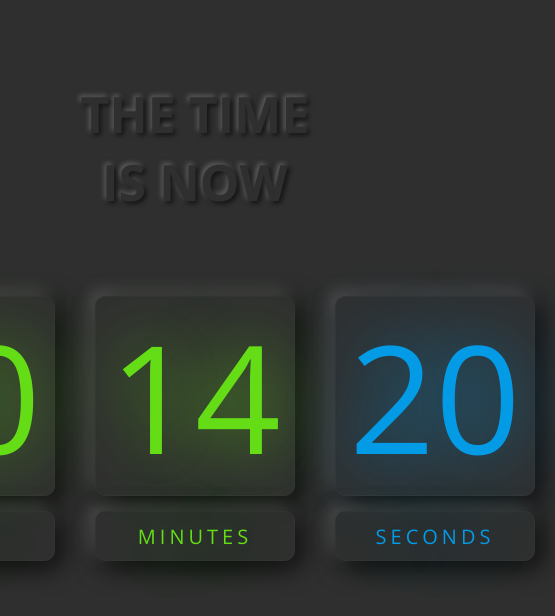
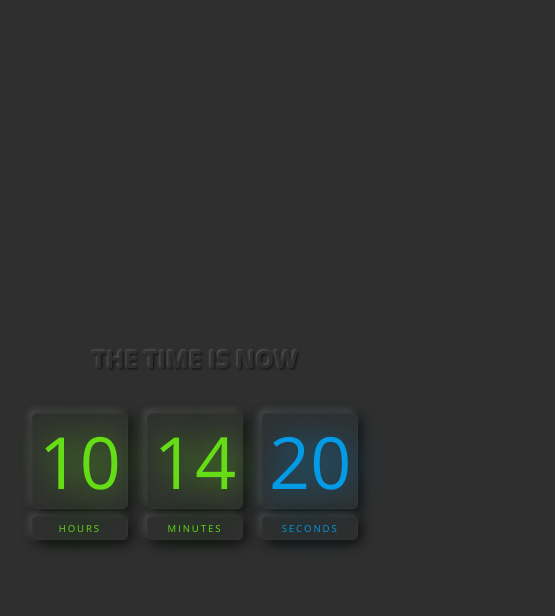
Before and after one commit to RaziRaiyan/Nomorphic-Watch, a plain HTML site: page index.html in a window 390 px wide. Shown: the whole page, 555 px wide, since content can reach past the window. Drawn offline with nearby package versions, Linux system fonts and the light colour scheme.

Commit message:
'finished_responsiveness'

```diff
--- a/index.css
+++ b/index.css
@@ -18,6 +18,12 @@
   --shadow-light: 0 2rem 5rem rgba(0, 0, 0, 0.3);
 
   --line: 1px solid var(--color-grey-light-4);
+
+  --bp-largest: 75em;
+  --bp-large: 68.75em;
+  --bp-medium: 56.25em;
+  --bp-small: 37.5em;
+  --bp-smallest: 31.25em;
 }
 
 * {
@@ -31,6 +37,24 @@ html {
   font-size: 62.5%;
 }
 
+@media only screen and (max-width: 68.75em) {
+  html {
+    font-size: 50%;
+  }
+}
+
+@media only screen and (max-width: 37.5em) {
+  html {
+    font-size: 30%;
+  }
+
+  body {
+    display: flex;
+    flex-direction: column;
+    justify-content: center;
+  }
+}
+
 body {
   height: 100vh;
   align-items: center;
@@ -39,14 +63,14 @@ body {
 
 h1 {
   text-align: center;
-  padding: 80px;
+  padding: 8rem;
   font-size: 5rem;
   text-transform: uppercase;
   font-weight: 700;
   color: var(--color-grey-dark-5);
 
-  text-shadow: 2px 2px 5px rgba(0, 0, 0, 0.69),
-    -2px -2px 5px rgba(152, 152, 152, 0.5);
+  text-shadow: 0.2rem 0.2rem 0.5rem rgba(0, 0, 0, 0.69),
+    -0.2rem -0.2rem 0.5rem rgba(152, 152, 152, 0.5);
 }
 
 .container {
@@ -56,22 +80,22 @@ h1 {
 
 .box {
   background-color: var(--color-grey-dark-5);
-  border-radius: 10px;
+  border-radius: 1rem;
   display: flex;
   align-items: center;
   justify-content: center;
-  margin: 0 20px;
+  margin: 0 2rem;
   font-size: 15em;
   color: #64dd17;
-  text-shadow: 0 0 72px rgba(100, 221, 23, 0.85);
+  text-shadow: 0 0 7.2rem rgba(100, 221, 23, 0.85);
   border: 1px solid var(--color-grey-dark-1);
-  box-shadow: 6px 6px 26px rgba(0, 0, 0, 0.8),
-    -6px -6px 16px rgba(152, 152, 152, 0.35);
+  box-shadow: 0.6rem 0.6rem 2.6rem rgba(0, 0, 0, 0.8),
+    -0.6rem -0.6rem 1.6rem rgba(152, 152, 152, 0.35);
 }
 
 .time:last-child div {
   color: #039be5;
-  text-shadow: 0 0 72px rgba(3, 155, 229, 0.85);
+  text-shadow: 0 0 7.2rem rgba(3, 155, 229, 0.85);
 }
 
 .box:last-child {
@@ -82,12 +106,12 @@ h1 {
 }
 
 .box-big {
-  width: 200px;
-  height: 200px;
-  margin-bottom: 15px;
+  width: 20rem;
+  height: 20rem;
+  margin-bottom: 1.5rem;
 }
 
 .box-small {
-  width: 200px;
-  height: 50px;
+  width: 20rem;
+  height: 5rem;
 }
```
